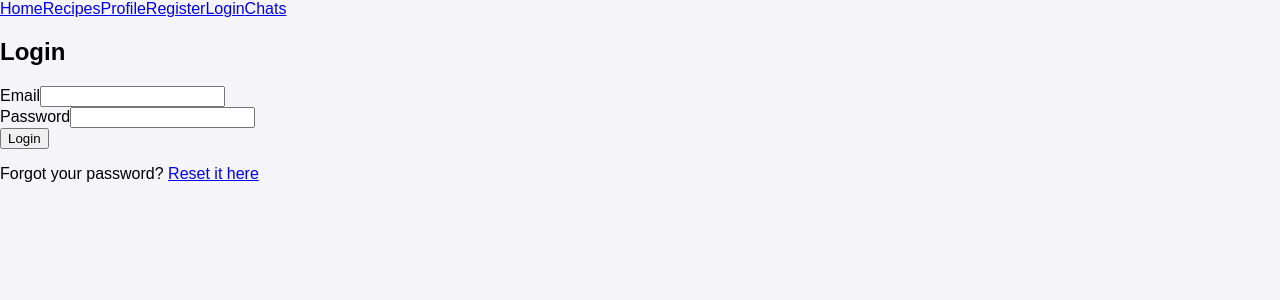
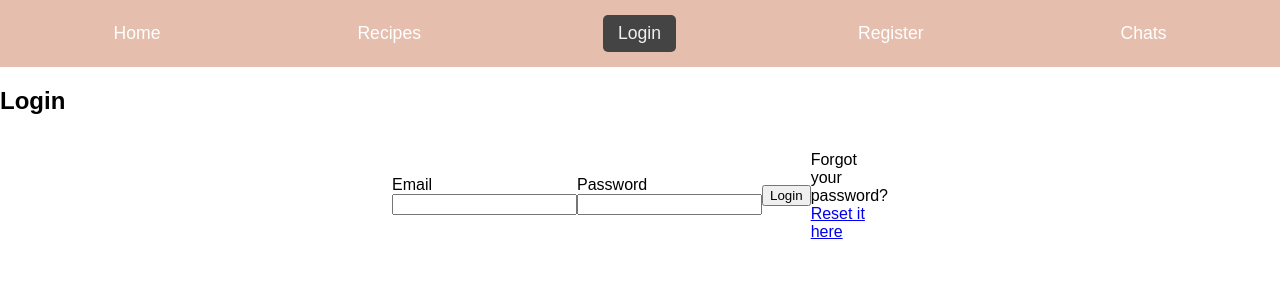
Before and after one commit to nPrameelaPydi/capstone_frontend, a React (Vite) app: page /login in a window 1280 px wide. Shown: the top 300 px of the page. Built offline with nearby package versions, Linux system fonts and the light colour scheme.

Commit message:
add CSS styles to HomePage

```diff
--- a/src/App.css
+++ b/src/App.css
@@ -1,7 +1,117 @@
 /* General page styling */
 body {
-    font-family: Arial, sans-serif;
-    background-color: #f4f4f9;
-    margin: 0;
-    padding: 0;
+  font-family: Arial, sans-serif;
+  /*background-color: #f4f4f9;*/
+  margin: 0;
+  padding: 0;
+}
+
+nav {
+    display: flex;
+    justify-content: space-around;
+    align-items: center;
+    background-color: #e6beae;
+    padding: 15px;
   }
+
+
+nav .link {
+    color: white;
+    text-decoration: none;
+    font-size: 1.1rem;
+    padding: 8px 15px;
+    border-radius: 5px;
+    transition: background-color 0.3s ease, color 0.3s ease;
+    display: inline-block; /* Ensures links are visible */
+  }
+
+  nav .link.active {
+    background-color: #444;
+    color: #f0f0f0;
+  }
+
+  /* Homepage Title Styling */
+h1 {
+  text-align: center;
+  font-size: 2.5rem; /* Adjust for larger, prominent text */
+  color: #540b0e; /* Matches your navbar's color scheme */
+  margin-top: 20px;
+  margin-bottom: 10px;
+  font-weight: bold; /* Makes the title stand out */
+  letter-spacing: 1.5px; /* Slight spacing for elegance */
+  text-shadow: 2px 2px 4px rgba(0, 0, 0, 0.2); /* Adds subtle shadow */
+}
+
+/* Search Bar Form Styling */
+form {
+  display: flex;
+  justify-content: center; /* Centers the form on the page */
+  align-items: center;
+  margin: 20px auto; /* Adds spacing from the title and other elements */
+  width: 100%;
+  max-width: 450px; /* Restricts width for a clean look */
+}
+
+/* Input Field Styling */
+.searchbar input {
+  flex: 1; /* Ensures input takes up most space */
+  padding: 10px;
+  font-size: 1rem;
+  border: 2px solid #540b0e; /* Matches the theme */
+  border-radius: 5px 0 0 5px; /* Rounded corners on the left */
+  outline: none;
+  transition: border-color 0.3s ease;
+  margin: 2px;
+}
+
+.searchbar input:focus {
+  border-color: #e6beae; /* Highlights input when focused */
+}
+
+/* Search Button Styling */
+.searchbar button {
+  padding: 10px 15px;
+  font-size: 1rem;
+  background-color: #540b0e; /* Matches theme */
+  color: white;
+  border: 2px solid #540b0e; /* Matches the input border */
+  border-radius: 0 5px 5px 0; /* Rounded corners on the right */
+  cursor: pointer;
+  transition: background-color 0.3s ease, color 0.3s ease;
+}
+
+.searchbar button:hover {
+  background-color: #e6beae; /* Hover effect */
+  color: #540b0e;
+}
+
+/* Recipes Container */
+div.recipes-container {
+  margin: 30px auto; /* Center the section with spacing */
+  max-width: 1200px; /* Restrict width for better readability */
+  padding: 20px;
+}
+
+/* Recipes Heading */
+.recipes-container h2 {
+  text-align: center;
+  font-size: 1.5rem; /* Slightly smaller than the homepage title */
+  color: #540b0e; /* Theme color */
+  margin-top: 20px;
+  margin-bottom: 20px;
+  font-weight: bold;
+  letter-spacing: 1.5px;
+  text-transform: uppercase;
+  border-bottom: 2px solid #e6beae; /* Underline effect */
+  padding-bottom: 5px; /* Space between text and underline */
+}
+
+/* Recipe List Styling */
+.recipes-container ul {
+  display: grid;
+  grid-template-columns: repeat(auto-fit, minmax(250px, 1fr)); /* Responsive grid */
+  gap: 20px; /* Space between cards */
+  list-style-type: none; /* Remove bullets */
+  padding: 0;
+  margin: 0;
+}
--- a/src/components/Nav.jsx
+++ b/src/components/Nav.jsx
@@ -1,17 +1,66 @@
-import { Link } from "react-router-dom";
+//import { Link } from "react-router-dom";
+
+//export default function Nav({ loggedInUserId }) {
+//  return (
+//    <nav>
+//      <Link to="/">Home</Link>
+//      <Link to="/recipes">Recipes</Link>
+
+//      {loggedInUserId ? <Link to="/profile"></Link> : <Link to="/login"></Link>}
+
+//      <Link to="/profile">Profile</Link>
+//      <Link to="/register">Register</Link>
+//      <Link to="/login">Login</Link>
+//      <Link to="/chats">Chats</Link>
+//    </nav>
+//  );
+//}
+
+import { NavLink } from "react-router-dom";
 
 export default function Nav({ loggedInUserId }) {
   return (
     <nav>
-      <Link to="/">Home</Link>
-      <Link to="/recipes">Recipes</Link>
-
-      {loggedInUserId ? <Link to="/profile"></Link> : <Link to="/login"></Link>}
-
-      <Link to="/profile">Profile</Link>
-      <Link to="/register">Register</Link>
-      <Link to="/login">Login</Link>
-      <Link to="/chats">Chats</Link>
+      <NavLink
+        to="/"
+        end
+        className={({ isActive }) => (isActive ? "link active" : "link")}
+      >
+        Home
+      </NavLink>
+      <NavLink
+        to="/recipes"
+        className={({ isActive }) => (isActive ? "link active" : "link")}
+      >
+        Recipes
+      </NavLink>
+      {loggedInUserId ? (
+        <NavLink
+          to="/profile"
+          className={({ isActive }) => (isActive ? "link active" : "link")}
+        >
+          Profile
+        </NavLink>
+      ) : (
+        <NavLink
+          to="/login"
+          className={({ isActive }) => (isActive ? "link active" : "link")}
+        >
+          Login
+        </NavLink>
+      )}
+      <NavLink
+        to="/register"
+        className={({ isActive }) => (isActive ? "link active" : "link")}
+      >
+        Register
+      </NavLink>
+      <NavLink
+        to="/chats"
+        className={({ isActive }) => (isActive ? "link active" : "link")}
+      >
+        Chats
+      </NavLink>
     </nav>
   );
 }
--- a/src/components/RecipeList.jsx
+++ b/src/components/RecipeList.jsx
@@ -2,7 +2,7 @@ export default function RecipeList({ recipes, onRecipeClick }) {
   // Ensure recipes is an array
   //  recipes = Array.isArray(recipes) ? recipes : [];
   return (
-    <div>
+    <div className="recipes-container">
       <h2>Recipes</h2>
       {recipes.length === 0 ? (
         <p>No recipes found</p>
--- a/src/components/SearchBar.jsx
+++ b/src/components/SearchBar.jsx
@@ -37,7 +37,7 @@ export default function SearchBar({ onSearch }) {
   };
 
   return (
-    <form onSubmit={handleSearch} action="">
+    <form className="searchbar" onSubmit={handleSearch} action="">
       <input
         type="text"
         value={title}
```
Also changed, not shown: src/assets/logo.png (renamed from src/assets/Untitled.png), src/assets/logo2.png (added).
